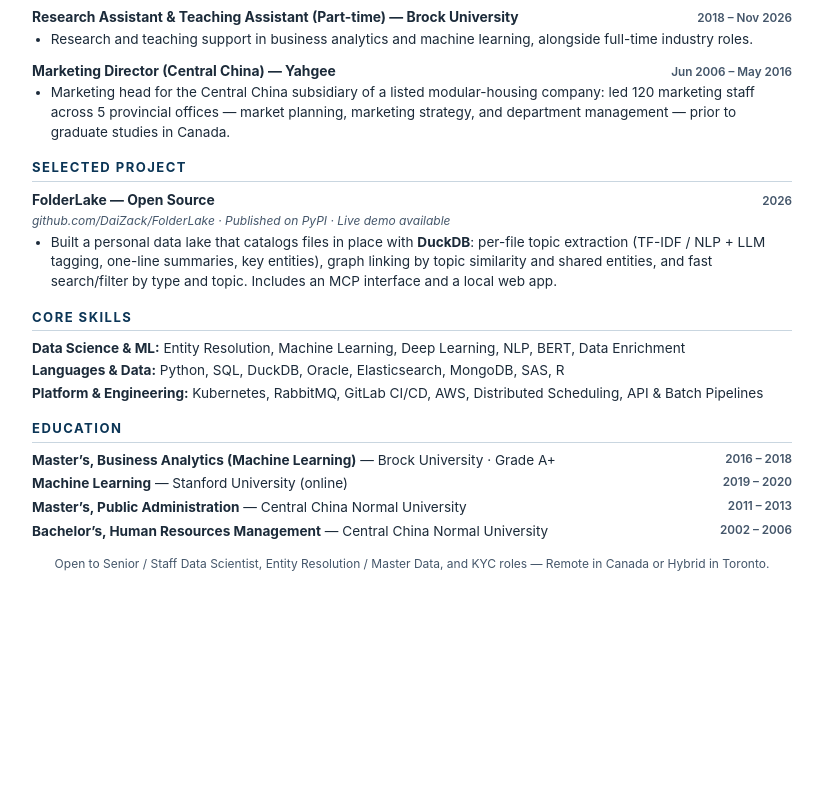
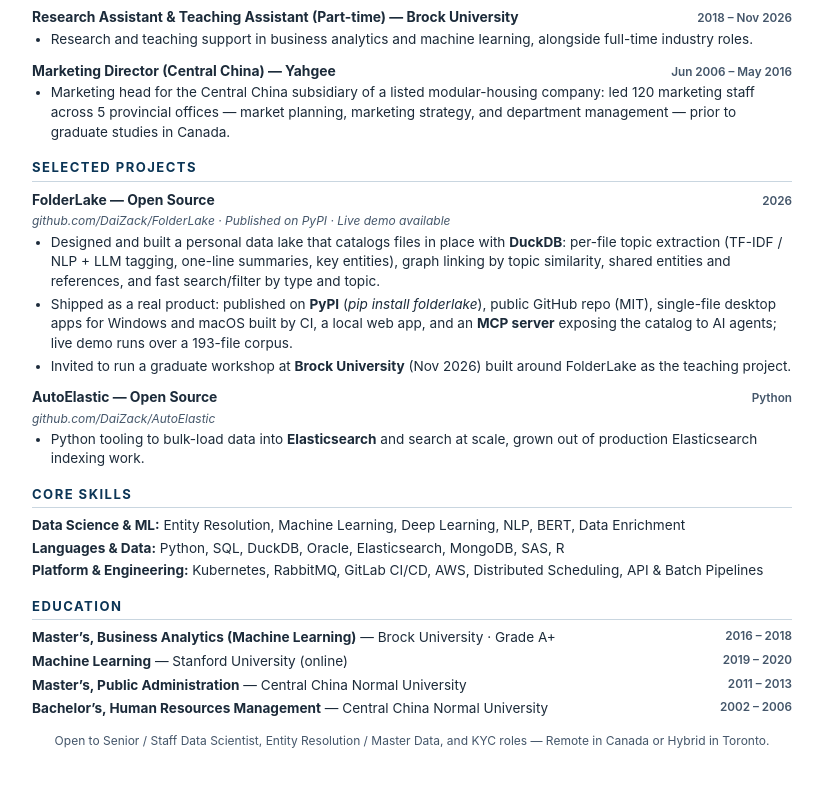
Before and after one commit to DaiZack/daizack.github.io, a plain HTML site: page resume.html in a window 1280 px wide. Shown: the part 866-1652 px from the top of the page, without its empty margins (228-1051 px from the left). Before the commit the page ends 1481 px from the top, so only its background shows below. Drawn offline with Linux system fonts and the light colour scheme.

Commit message:
Resume: expand projects - FolderLake shipped-product bullets, Brock workshop, AutoElastic

```diff
--- a/resume.html
+++ b/resume.html
@@ -75,11 +75,20 @@
   <ul><li>Marketing head for the Central China subsidiary of a listed modular-housing company: led 120 marketing staff across 5 provincial offices — market planning, marketing strategy, and department management — prior to graduate studies in Canada.</li></ul>
 </div>
 
-<h2>Selected Project</h2>
+<h2>Selected Projects</h2>
 <div class="job">
   <div class="jh"><span class="jt">FolderLake — Open Source</span><span class="jd">2026</span></div>
   <p class="js">github.com/DaiZack/FolderLake · Published on PyPI · Live demo available</p>
-  <ul><li>Built a personal data lake that catalogs files in place with <strong>DuckDB</strong>: per-file topic extraction (TF-IDF / NLP + LLM tagging, one-line summaries, key entities), graph linking by topic similarity and shared entities, and fast search/filter by type and topic. Includes an MCP interface and a local web app.</li></ul>
+  <ul>
+    <li>Designed and built a personal data lake that catalogs files in place with <strong>DuckDB</strong>: per-file topic extraction (TF-IDF / NLP + LLM tagging, one-line summaries, key entities), graph linking by topic similarity, shared entities and references, and fast search/filter by type and topic.</li>
+    <li>Shipped as a real product: published on <strong>PyPI</strong> (<em>pip install folderlake</em>), public GitHub repo (MIT), single-file desktop apps for Windows and macOS built by CI, a local web app, and an <strong>MCP server</strong> exposing the catalog to AI agents; live demo runs over a 193-file corpus.</li>
+    <li>Invited to run a graduate workshop at <strong>Brock University</strong> (Nov 2026) built around FolderLake as the teaching project.</li>
+  </ul>
+</div>
+<div class="job">
+  <div class="jh"><span class="jt">AutoElastic — Open Source</span><span class="jd">Python</span></div>
+  <p class="js">github.com/DaiZack/AutoElastic</p>
+  <ul><li>Python tooling to bulk-load data into <strong>Elasticsearch</strong> and search at scale, grown out of production Elasticsearch indexing work.</li></ul>
 </div>
 
 <h2>Core Skills</h2>
```
